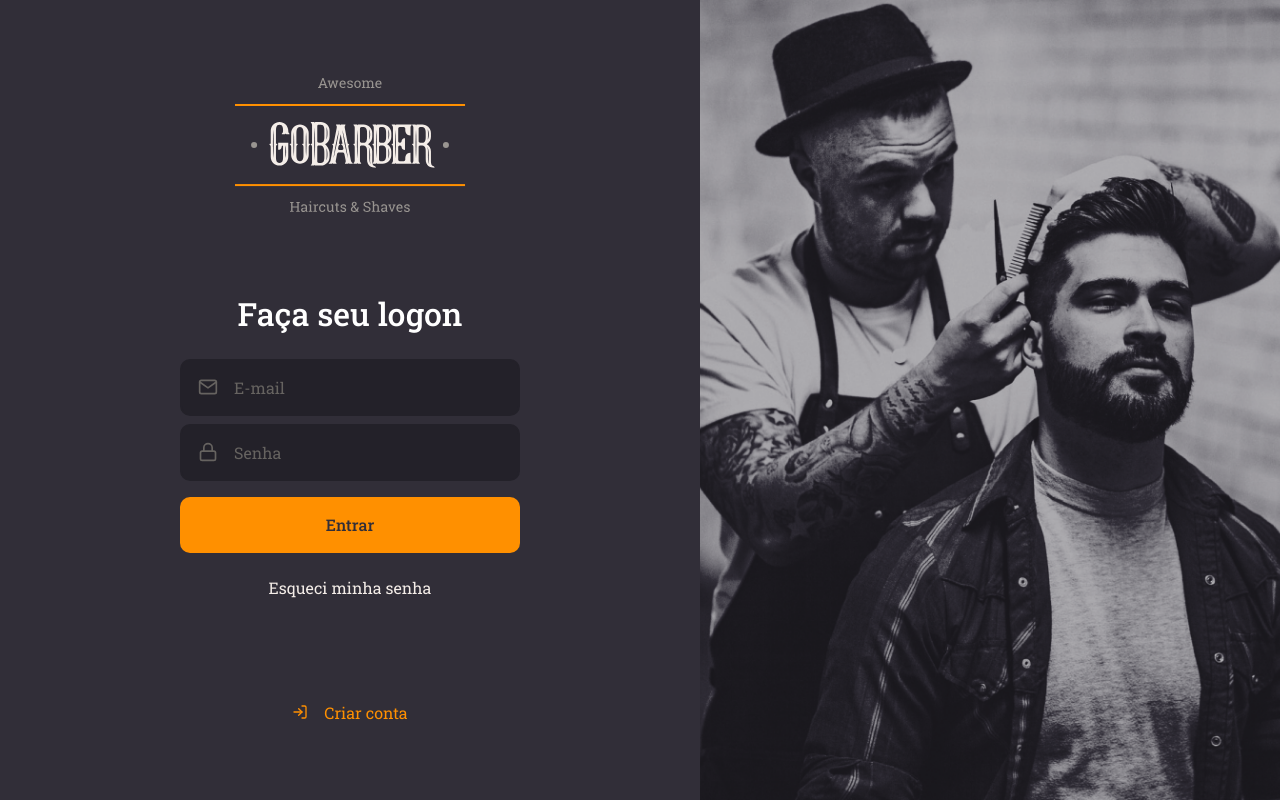
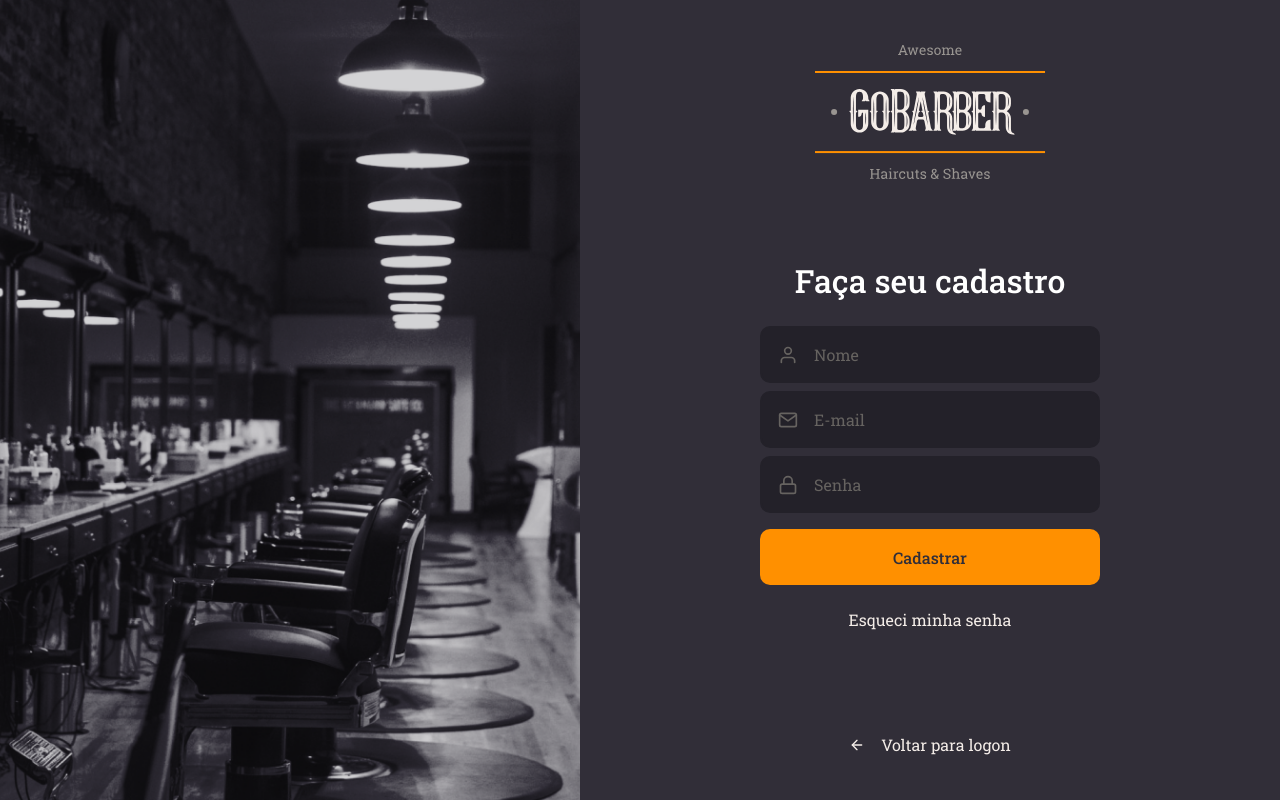
Before and after one commit to josealexandre/gostack-gobarber-frontend-web, a React (Create React App) app: page / in a window 1280 px wide. Built offline with nearby package versions, Linux system fonts and the light colour scheme.

Commit message:
Create signup page

```diff
--- a/src/App.tsx
+++ b/src/App.tsx
@@ -2,13 +2,15 @@
 
 import GlobalStyle from './styles/global';
 
-import Signin from './pages/Signin';
+import SignIn from './pages/SignIn';
+import SignUp from './pages/SignUp';
 
 const App: React.FC = () => {
   return (
     <>
       <GlobalStyle />
-      <Signin />
+      {/* <SignIn /> */}
+      <SignUp />
     </>
   );
 };
--- a/src/pages/Signin/index.tsx
+++ b/src/pages/SignUp/index.tsx
@@ -1,5 +1,5 @@
 import React from 'react';
-import { FiLogIn, FiLock, FiMail } from 'react-icons/fi';
+import { FiArrowLeft, FiUser, FiLock, FiMail } from 'react-icons/fi';
 
 import logoImg from '../../assets/logo.svg';
 
@@ -7,14 +7,16 @@
 import Button from '../../components/Button';
 import Input from '../../components/Input';
 
-const Signin: React.FC = () => (
+const Signup: React.FC = () => (
   <Container>
+    <Background />
     <Content>
       <img src={logoImg} alt="GoBarber" />
 
       <form>
-        <h1>Faça seu logon</h1>
+        <h1>Faça seu cadastro</h1>
 
+        <Input name="nome" icon={FiUser} placeholder="Nome" />
         <Input name="email" icon={FiMail} placeholder="E-mail" />
         <Input
           name="password"
@@ -23,18 +25,17 @@
           placeholder="Senha"
         />
 
-        <Button type="submit">Entrar</Button>
+        <Button type="submit">Cadastrar</Button>
 
         <a href="forgot">Esqueci minha senha</a>
       </form>
 
       <a href="singup">
-        <FiLogIn />
-        Criar conta
+        <FiArrowLeft />
+        Voltar para logon
       </a>
     </Content>
-    <Background />
   </Container>
 );
 
-export default Signin;
+export default Signup;
--- /dev/null
+++ b/src/pages/SignUp/styles.ts
@@ -0,0 +1,68 @@
+import styled from 'styled-components';
+import { shade } from 'polished';
+
+import signUpBackgroundImage from '../../assets/sign-up-background.png';
+
+export const Container = styled.div`
+  height: 100vh;
+
+  display: flex;
+  align-items: stretch;
+`;
+
+export const Content = styled.div`
+  display: flex;
+  flex-direction: column;
+  justify-content: center;
+  align-items: center;
+
+  width: 100%;
+  max-width: 700px;
+
+  form {
+    margin: 80px 0;
+    width: 340px;
+    text-align: center;
+
+    h1 {
+      margin-bottom: 24px;
+    }
+
+    a {
+      display: block;
+      color: #f4ede8;
+      margin-top: 24px;
+      text-decoration: none;
+      transition: color 0.2s;
+
+      &:hover {
+        color: ${shade(0.2, '#f4ede8')};
+      }
+    }
+  }
+
+  > a {
+    display: block;
+    color: #f4ede8;
+    margin-top: 24px;
+    text-decoration: none;
+    transition: color 0.2s;
+
+    display: flex;
+    align-items: center;
+
+    svg {
+      margin-right: 16px;
+    }
+
+    &:hover {
+      color: ${shade(0.2, '#f4ede8')};
+    }
+  }
+`;
+
+export const Background = styled.div`
+  flex: 1;
+  background: url(${signUpBackgroundImage}) no-repeat center;
+  background-size: cover;
+`;
```
Also changed, not shown: src/assets/sign-up-background.png (added).
